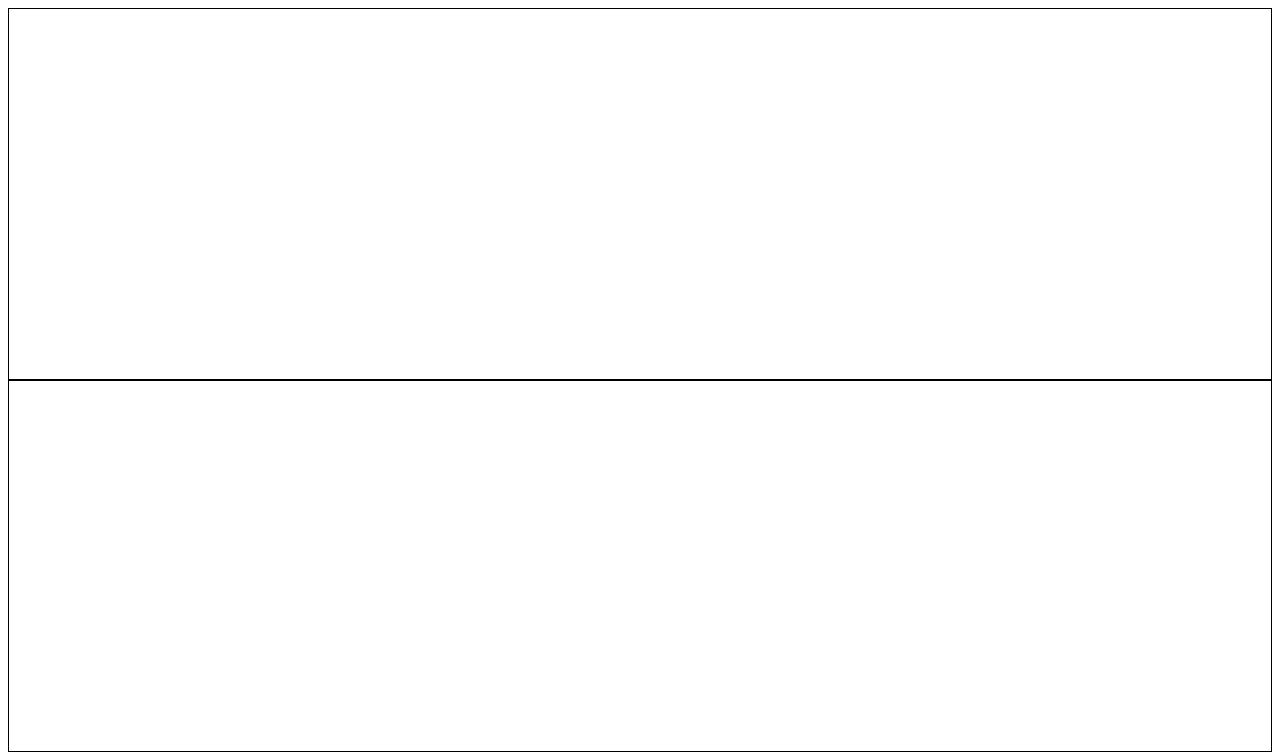
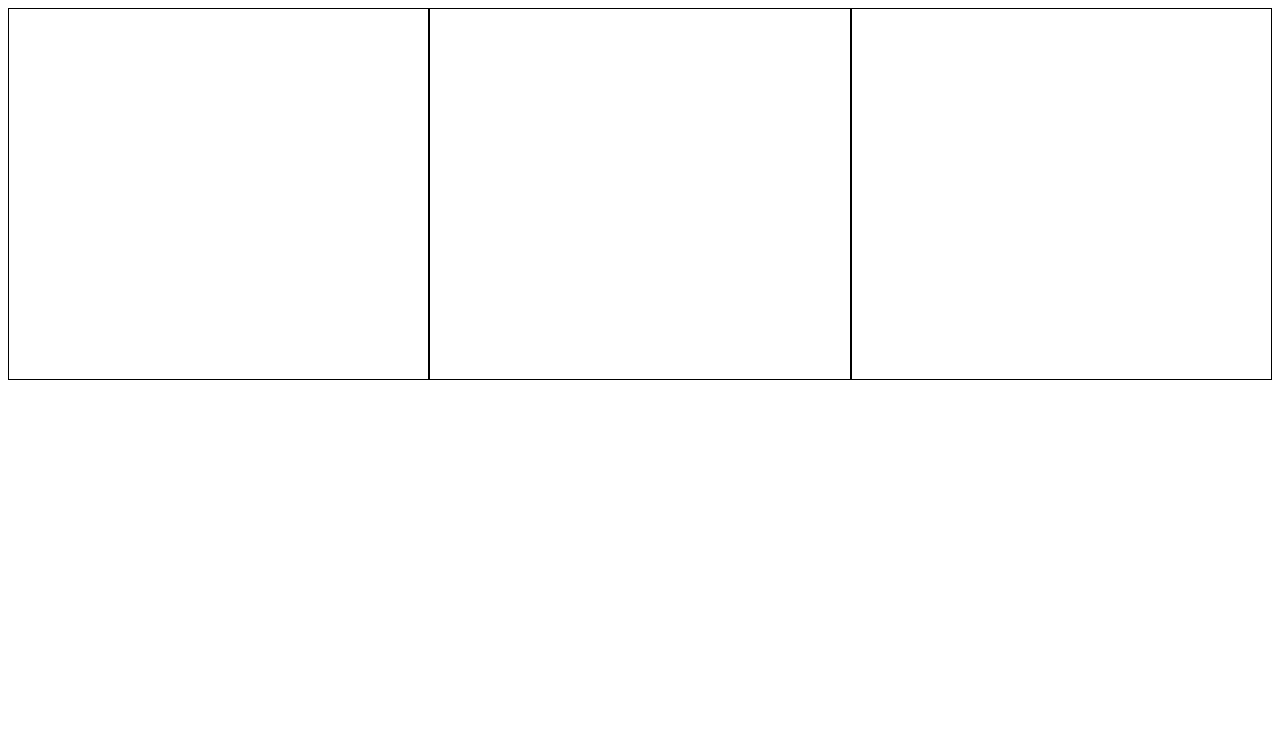
Before and after one commit to JoshuaM928/Landing-Page, a plain HTML site: page index.html in a window 1280 px wide. Shown: the top 752 px of the page. Drawn offline with Linux system fonts and the light colour scheme.

Commit message:
added flex properties

```diff
--- a/styles.css
+++ b/styles.css
@@ -1,8 +1,11 @@
 *{
     box-sizing: border-Item;
 }
-
+.Flexbox-Container{
+    display:flex;
+}
 .FlexItem-1,.FlexItem-2,.FlexItem-3{
     border: 1px solid black;
     height: 370px;
+    flex: 1 1 auto;
 }
```
